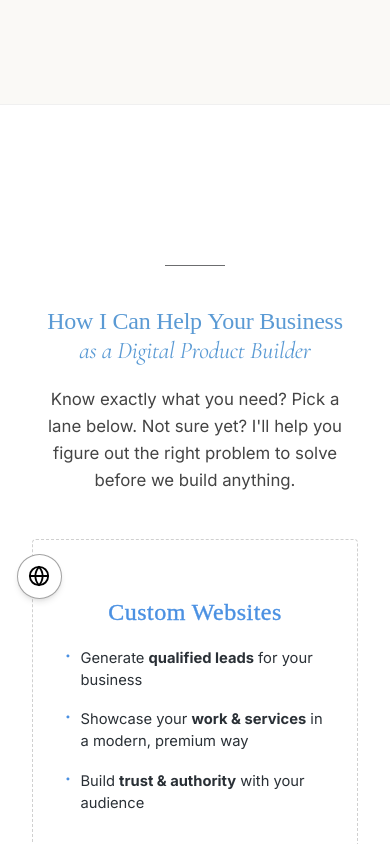
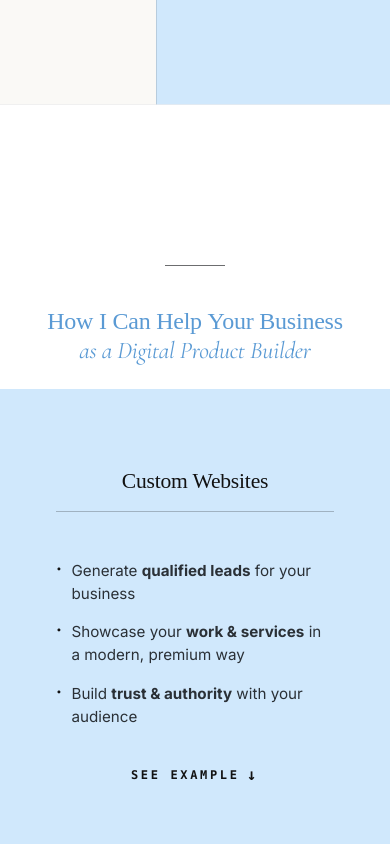
Before and after one commit to Irene2828/porfoliojuly, a Next.js app: page /v2 in a window 390 px wide. Shown: the part 1156-2000 px from the top of the page. Built offline with nearby package versions, Linux system fonts and the light colour scheme; no server answers; the database is empty; a web font is replaced by a local one.

Commit message:
Update V2 design polish: matching colors, spacing adjustments, and footer positioning

```diff
--- a/src/app/components/SectionDivider.css
+++ b/src/app/components/SectionDivider.css
@@ -156,7 +156,7 @@
 .section-divider-light {
   width: 100% !important;
   max-width: 1315px !important; /* hero container width */
-  margin: 6.3rem auto 3.15rem; /* bottom margin cut by 50% */
+  margin: 0 auto 3.15rem; /* Removed huge top margin */
   padding: 0 1rem; /* safe padding for mobile */
   box-sizing: border-box;
   display: flex;
@@ -348,7 +348,7 @@
 
 @media (max-width: 900px) {
   .section-divider-light {
-    margin: 4.9rem auto 1.75rem !important; /* bottom spacing cut by 50%, increased by 40% */
+    margin: 0 auto 1.75rem !important; /* Removed huge top margin */
     width: 100% !important; /* ensure it stays full width for right alignment */
     justify-content: center !important; /* force center alignment for mobile banner */
   }
--- a/src/app/v2/components/ServicesV2.tsx
+++ b/src/app/v2/components/ServicesV2.tsx
@@ -1,14 +1,10 @@
 'use client';
 
 import { motion } from 'framer-motion';
-import { useState } from 'react';
 
-const SILVER_BG = '#ffffff';
-const SKY_BLUE_BG = '#9ec7f2';
+const SKY_BLUE_BG = '#d0e8fc';
 
 export default function ServicesV2() {
-  const [hoveredIdx, setHoveredIdx] = useState<number | null>(null);
-
   const cards = [
     {
       icon: <svg width="22" height="22" viewBox="0 0 24 24" fill="none" stroke="currentColor" strokeWidth="2" strokeLinecap="round" strokeLinejoin="round"><circle cx="12" cy="12" r="10"></circle><line x1="2" y1="12" x2="22" y2="12"></line><path d="M12 2a15.3 15.3 0 0 1 4 10 15.3 15.3 0 0 1-4 10 15.3 15.3 0 0 1-4-10 15.3 15.3 0 0 1 4-10z"></path></svg>,
@@ -21,7 +17,7 @@ export default function ServicesV2() {
     },
     {
       icon: <svg width="22" height="22" viewBox="0 0 24 24" fill="none" stroke="currentColor" strokeWidth="2" strokeLinecap="round" strokeLinejoin="round"><path d="M21 16V8a2 2 0 0 0-1-1.73l-7-4a2 2 0 0 0-2 0l-7 4A2 2 0 0 0 3 8v8a2 2 0 0 0 1 1.73l7 4a2 2 0 0 0 2 0l7-4A2 2 0 0 0 21 16z"></path><polyline points="3.27 6.96 12 12.01 20.73 6.96"></polyline><line x1="12" y1="22.08" x2="12" y2="12"></line></svg>,
-      title: 'AI Automations & Workflows',
+      title: 'AI Workflows',
       bullets: [
         <span>Identify <strong>bottlenecks &amp; manual repetitive tasks</strong></span>,
         <span>Build <strong>custom AI workflow</strong> solutions</span>,
@@ -44,9 +40,8 @@ export default function ServicesV2() {
       id="expertise"
       style={{
         backgroundColor: '#ffffff',
-        borderBottom: '1px solid #008b8b',
-        padding: '6rem 0',
-        margin: '4rem 0 3rem 0'
+        padding: '6rem 0 0 0',
+        margin: '4rem 0 0 0'
       }}
     >
       <div className="container">
@@ -60,7 +55,7 @@ export default function ServicesV2() {
         }} />
 
         {/* Intro Section Heading */}
-        <div style={{ marginBottom: '2.8rem', textAlign: 'center' }}>
+        <div style={{ marginBottom: '1.4rem', textAlign: 'center' }}>
           <h2 style={{
             fontFamily: "'Times New Roman', Times, Georgia, serif",
             fontSize: 'clamp(24px, 4vw, 38px)',
@@ -85,138 +80,75 @@ export default function ServicesV2() {
               {'as\u00A0a\u00A0Digital\u00A0Product\u00A0Builder'}
             </span>
           </h2>
-          <p style={{
-            fontFamily: "var(--font-sans), Inter, sans-serif",
-            fontSize: '1.05rem',
-            lineHeight: 1.6,
-            color: '#444444',
-            maxWidth: '680px',
-            margin: '1.25rem auto 0 auto',
-            textAlign: 'center'
-          }}>
-            Know &shy;exactly what you need? Pick a lane below. Not sure yet? I'll help you figure out the right problem to solve before we build anything.
-          </p>
         </div>
 
-        {/* Single Row of 3 Cards on Desktop, Vertical Stack on Mobile */}
-        <div
-          className="services-v2-grid"
-          style={{
-            display: 'grid',
-            gap: '2.625rem'
-          }}
-        >
-          {cards.map((card, i) => {
-            const isHovered = hoveredIdx === i;
-            const isMiddle = i === 1;
-            // Both backgrounds are now light, so we use the dark text theme ('isSilver = true' logic) for all cards
-            const isSilver = true;
-            return (
+        {/* Service Content Frame */}
+        <div style={{
+          width: '100vw',
+          marginLeft: 'calc(-50vw + 50%)',
+          marginRight: 'calc(-50vw + 50%)',
+          marginBottom: '3.5rem',
+          background: '#d0e8fc',
+          padding: '5rem 1.5rem',
+          position: 'relative'
+        }}>
+          <div className="container" style={{ position: 'relative', zIndex: 2 }}>
+            <div style={{ display: 'grid', gridTemplateColumns: 'repeat(auto-fit, minmax(260px, 1fr))', gap: '3.5rem', width: '100%' }}>
+              {cards.map((card, i) => (
                 <motion.div
                   key={card.title}
-                initial={{ opacity: 0, y: 25 }}
+                  initial={{ opacity: 0, y: 20 }}
                   whileInView={{ opacity: 1, y: 0 }}
                   viewport={{ once: true }}
-                transition={{ duration: 0.5, delay: i * 0.15 }}
-                onMouseEnter={() => setHoveredIdx(i)}
-                onMouseLeave={() => setHoveredIdx(null)}
+                  transition={{ delay: i * 0.15 }}
                   style={{
-                  position: 'relative',
-                  background: isMiddle ? SKY_BLUE_BG : SILVER_BG,
-                  border: isMiddle ? '1px dashed #b8dbe8' : '1px dashed #d0d0d0',
-                  borderRadius: '4px',
-                  padding: '1.75rem 2rem 1.25rem 2rem',
                     display: 'flex',
                     flexDirection: 'column',
-                  justifyContent: 'space-between',
-                  minHeight: '340px',
-                  transform: isHovered ? 'translateY(-4px)' : 'translateY(0)',
-                  transition: 'all 0.35s cubic-bezier(0.16, 1, 0.3, 1)',
-                  cursor: 'pointer'
+                    justifyContent: 'space-between'
                   }}
                 >
                   <div>
-                  <div style={{ position: 'absolute', top: '0.875rem', left: '-1rem', zIndex: 10 }}>
-                    <span style={{
-                      color: isSilver ? '#000000' : '#ffffff',
-                      backgroundColor: isSilver ? '#ffffff' : '#4a90e2',
-                      border: isSilver ? '1px solid rgba(26, 26, 26, 0.4)' : '1px solid rgba(255, 255, 255, 0.4)',
-                      padding: '0.65rem',
-                      borderRadius: '50%',
-                      display: 'flex',
-                      alignItems: 'center',
-                      justifyContent: 'center',
-                      boxShadow: '0 4px 6px -1px rgba(0, 0, 0, 0.1), 0 2px 4px -1px rgba(0, 0, 0, 0.06)',
-                      transition: 'all 0.3s ease'
-                    }}>
-                      {card.icon}
-                    </span>
-                  </div>
                     <h3 style={{
                       fontFamily: "'Times New Roman', Times, Georgia, serif",
-                    marginTop: '1.875rem',
-                    fontSize: '1.5rem',
-                    color: isSilver ? '#4a90e2' : '#ffffff',
-                    WebkitTextStroke: isSilver ? '0.4px #4a90e2' : '0.4px #ffffff',
+                      fontSize: 'clamp(1.35rem, 2.16vw, 1.71rem)',
                       fontWeight: 400,
-                    textAlign: 'center',
-                    marginBottom: '1.25rem',
-                    lineHeight: 1.2,
-                    letterSpacing: '0.02em',
-                    transition: 'all 0.3s ease'
+                      color: '#121212',
+                      margin: '0 0 1rem 0',
+                      letterSpacing: '-0.01em',
+                      textAlign: 'center'
                     }}>
                       {card.title}
                     </h3>
-                  <ul style={{ listStyle: 'none', padding: 0, margin: 0, display: 'flex', flexDirection: 'column', gap: '1.1rem' }}>
-                    {card.bullets.slice(0, 3).map((b, idx) => (
-                      <li
-                        key={idx}
-                        style={{
-                          fontSize: '0.92rem',
-                          color: isSilver ? '#2a3036' : 'rgba(255, 255, 255, 0.98)',
-                          fontWeight: isSilver ? 500 : 400,
-                          display: 'flex',
-                          alignItems: 'flex-start',
-                          gap: '0.6rem',
-                          lineHeight: 1.5,
-                          transition: 'color 0.3s ease'
-                        }}
-                      >
-                        <span style={{
-                          color: isSilver ? '#4a90e2' : 'rgba(255, 255, 255, 0.85)',
-                          fontWeight: 'bold',
-                          fontSize: '1.1rem',
-                          lineHeight: '1',
-                          transition: 'color 0.3s ease'
-                        }}>·</span> {b}
+                    <div style={{ width: '100%', height: '1px', backgroundColor: '#121212', opacity: 0.25, marginBottom: '3rem' }} />
+                    <ul style={{ listStyle: 'none', padding: 0, margin: 0, display: 'flex', flexDirection: 'column', gap: '1rem' }}>
+                      {card.bullets.map((b, idx) => (
+                        <li key={idx} style={{ fontSize: '0.95rem', color: '#2a3036', display: 'flex', alignItems: 'flex-start', gap: '0.6rem', lineHeight: 1.5 }}>
+                          <span style={{ color: '#121212', fontWeight: 'bold', fontSize: '1.1rem', lineHeight: '1' }}>·</span> {b}
                         </li>
                       ))}
                     </ul>
                   </div>
 
-                {/* Centered 'SEE EXAMPLE' at card bottom */}
-                <div style={{
-                  marginTop: '1.25rem',
-                  textAlign: 'center'
-                }}>
+                  <div style={{ marginTop: '2rem', textAlign: 'center' }}>
                     <span style={{
                       fontFamily: "'JetBrains Mono', Menlo, monospace",
-                    fontSize: '10px',
-                    fontWeight: 400,
-                    letterSpacing: '0.18em',
+                      fontSize: '12px',
+                      fontWeight: 600,
+                      letterSpacing: '0.22em',
                       textTransform: 'uppercase',
-                    color: isSilver ? '#111111' : '#ffffff',
+                      color: '#121212',
                       display: 'inline-flex',
                       alignItems: 'center',
-                    gap: '0.4rem',
-                    transition: 'color 0.3s ease'
+                      gap: '0.45rem',
+                      cursor: 'pointer'
                     }}>
-                    SEE EXAMPLE <span style={{ fontSize: '0.85rem' }}>↓</span>
+                      SEE EXAMPLE <span style={{ fontSize: '1rem' }}>↓</span>
                     </span>
                   </div>
                 </motion.div>
-            );
-          })}
+              ))}
+            </div>
+          </div>
         </div>
       </div>
     </section>
```
Also changed, not shown: src/app/components/FaceDivider.tsx (+8 -7 lines), src/app/components/Hero.css (+4 -15 lines), src/app/components/Services.tsx (+20 -58 lines), src/app/v2/components/EditorialStatement.tsx (+56 -59 lines), src/app/v2/components/HeroV2.tsx (+18 -2 lines), src/app/v2/components/ProcessSection.tsx (+60 -28 lines), src/app/v2/components/ProjectsV2.tsx (+1 -11 lines), src/app/v2/page.tsx (+12 -6 lines). Lines whose indentation alone changed are shown as unchanged.
